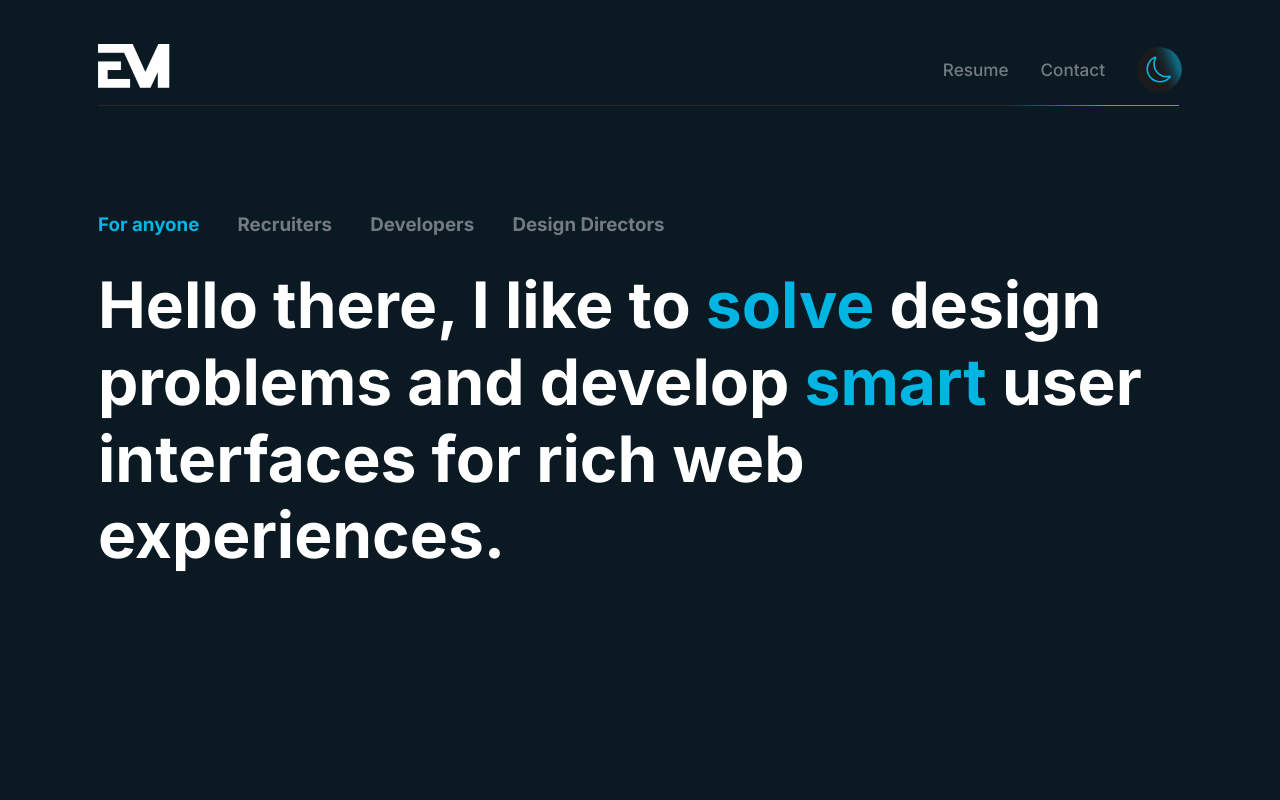
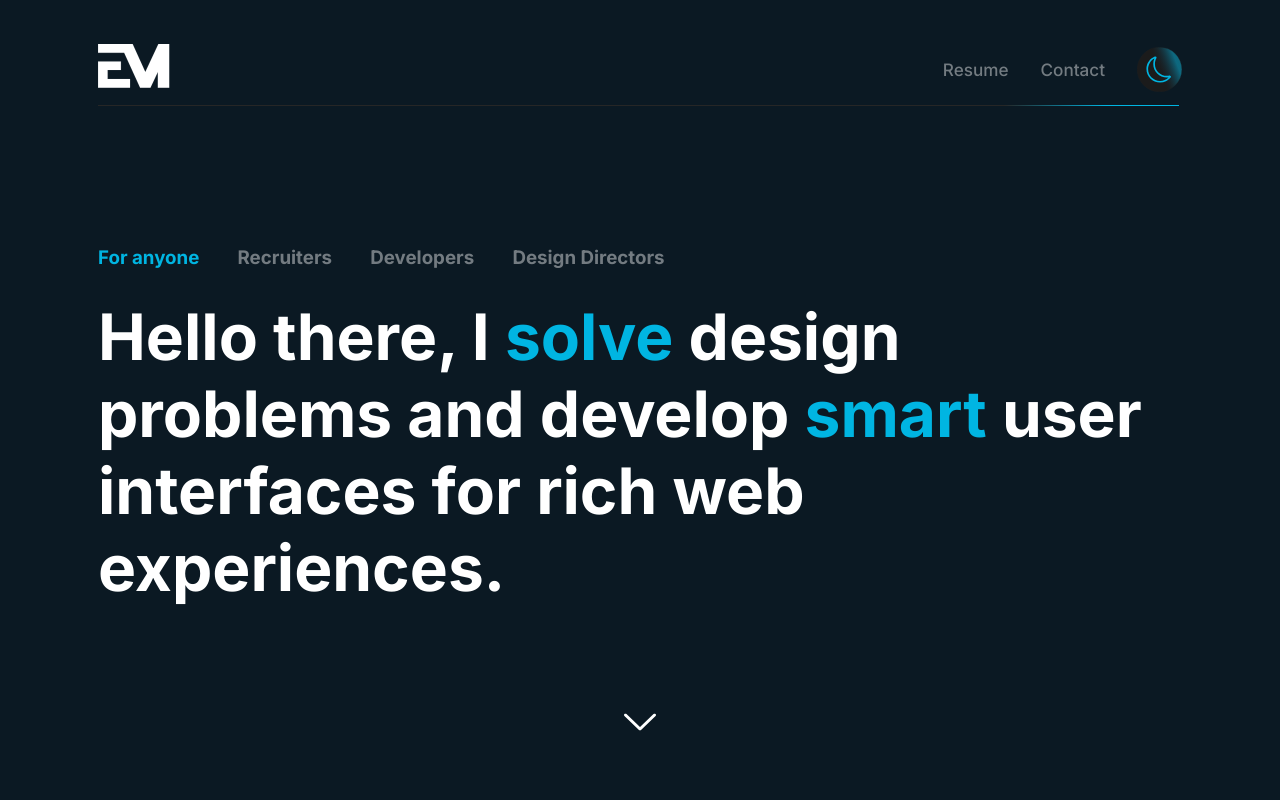
Before and after one commit to esteban24munoz/my-portfolio-vue, a Vue app: page / in a window 1280 px wide. Shown: the top 800 px of the page. Built offline with nearby package versions, Linux system fonts and the light colour scheme.

Commit message:
basic changes
-videos added
-footer moved outside of main

```diff
--- a/src/App.vue
+++ b/src/App.vue
@@ -32,9 +32,9 @@ onMounted(() => {
       <template v-else>
         <HeroSection />
         <CaseStudiesSection />
-        <Footer />
       </template>
     </main>
+    <Footer />
   </div>
 </template>
 
--- a/src/components/CaseStudies/FoodprintsProject.vue
+++ b/src/components/CaseStudies/FoodprintsProject.vue
@@ -1,3 +1,8 @@
+<script setup lang="ts">
+  import amazoniaVideo from './assets/amazonia_v1.mp4';
+  import carmenVideo from './assets/carmen_v1.mp4';
+</script>
+
 <template>
   <div class="case-study">
     <div class="case-study-container">
@@ -175,11 +180,10 @@
 
         <div class="result-showcase">
           <div class="showcase-mockup">
-            <img
-              src="https://api.builder.io/api/v1/image/assets/TEMP/32b210caac53c5aae36fde08793e6239f0bca473?width=1159"
-              alt="Of Beans and Dreams project"
-              class="laptop-mockup"
-            />
+            <video class="project-video" controls>
+              <source :src="carmenVideo" type="video/mp4" muted autoplay>
+              Your browser does not support the video tag.
+            </video>
           </div>
           <a href="#" class="project-link" target="_blank" rel="noopener noreferrer">
             <span class="link-title">Of Beans and Dreams |</span> The power of local food markets
@@ -197,7 +201,7 @@
           </a>
         </div>
 
-        <div class="result-showcase reverse">
+        <div class="result-showcase ">
           <a href="#" class="project-link" target="_blank" rel="noopener noreferrer">
             <span class="link-title">Madre Amazonia |</span> Local food, protected forests, stronger futures
             <svg class="external-icon" width="20" height="20" viewBox="0 0 20 20" fill="none" xmlns="http://www.w3.org/2000/svg">
@@ -213,11 +217,10 @@
             </svg>
           </a>
           <div class="showcase-mockup">
-            <img
-              src="https://api.builder.io/api/v1/image/assets/TEMP/3d4823aa9ba700fae4276f7879b5f1d10033bfa5?width=1159"
-              alt="Madre Amazonia project"
-              class="laptop-mockup"
-            />
+            <video class="project-video" controls>
+              <source :src="amazoniaVideo" type="video/mp4">
+              Your browser does not support the video tag.
+            </video>
           </div>
         </div>
       </section>
@@ -250,10 +253,6 @@
   </div>
 </template>
 
-<script setup lang="ts">
-// Component logic can be added here if needed
-</script>
-
 <style scoped>
 .case-study {
   width: 100%;
@@ -270,6 +269,16 @@
   flex-direction: column;
   gap: 119px;
 }
+
+/* VIDEO  */
+.project-video {
+  width: 100%;
+  height: auto;
+  border-radius: 10px;
+  display: block;
+}
+
+
 
 /* ===== Title and Overview Section ===== */
 .title-content {
@@ -311,7 +320,7 @@
   font-family: Inter, sans-serif;
   font-size: 18px;
   font-weight: 700;
-  text-align: center;
+  text-align: left;
   color: var(--color-text);
   opacity: 0.5;
   margin: 0;
--- a/src/components/CaseStudiesSection.vue
+++ b/src/components/CaseStudiesSection.vue
@@ -220,7 +220,7 @@ const caseStudies: CaseStudy[] = [
   display: flex;
   flex-direction: column;
   align-items: center;
-  padding: 4.44rem 1.5rem;
+  padding: 4rem 1.5rem;
   gap: 4.44rem;
 }
 
@@ -236,7 +236,7 @@ const caseStudies: CaseStudy[] = [
   font-size: 3.25rem;
   font-weight: 700;
   line-height: 1;
-  background: linear-gradient(90deg, var(--color-text-light) 39.9%, var(--color-accent) 100%);
+  background: var(--gradient-accent-side);
   -webkit-background-clip: text;
   background-clip: text;
   color: transparent;
--- a/src/components/HeroSection.vue
+++ b/src/components/HeroSection.vue
@@ -45,7 +45,7 @@ const headingContent = computed(() => {
       default:
         return {
           parts: [
-            { text: 'Hello there, I like to ', highlight: false },
+            { text: 'Hello there, I ', highlight: false },
             { text: 'solve', highlight: true },
             { text: ' design problems and develop ', highlight: false },
             { text: 'smart', highlight: true },
@@ -117,20 +117,9 @@ onMounted(() => {
     </div>
 
     <div class="scroll-indicator">
-      <svg width="32" height="32" viewBox="0 0 32 32" fill="none" xmlns="http://www.w3.org/2000/svg">
-        <path fill-rule="evenodd" clip-rule="evenodd" d="M3.29208 13.292C3.38497 13.1989 3.49532 13.125 3.61681 13.0746C3.7383 13.0242 3.86854 12.9982 4.00008 12.9982C4.13161 12.9982 4.26186 13.0242 4.38335 13.0746C4.50484 13.125 4.61519 13.1989 4.70808 13.292L16.0001 24.586L27.2921 13.292C27.4799 13.1042 27.7345 12.9988 28.0001 12.9988C28.2656 12.9988 28.5203 13.1042 28.7081 13.292C28.8959 13.4798 29.0013 13.7345 29.0013 14C29.0013 14.2656 28.8959 14.5202 28.7081 14.708L16.7081 26.708C16.6152 26.8011 16.5048 26.875 16.3833 26.9254C16.2619 26.9759 16.1316 27.0018 16.0001 27.0018C15.8685 27.0018 15.7383 26.9759 15.6168 26.9254C15.4953 26.875 15.385 26.8011 15.2921 26.708L3.29208 14.708C3.19895 14.6151 3.12507 14.5048 3.07465 14.3833C3.02424 14.2618 2.99829 14.1316 2.99829 14C2.99829 13.8685 3.02424 13.7382 3.07465 13.6167C3.12507 13.4953 3.19895 13.3849 3.29208 13.292Z" fill="url(#paint0_linear_chevron)"/>
-        <path fill-rule="evenodd" clip-rule="evenodd" d="M3.29208 5.29202C3.38497 5.19889 3.49532 5.12501 3.61681 5.07459C3.7383 5.02418 3.86854 4.99823 4.00008 4.99823C4.13161 4.99823 4.26186 5.02418 4.38335 5.07459C4.50484 5.12501 4.61519 5.19889 4.70808 5.29202L16.0001 16.586L27.2921 5.29202C27.3851 5.19904 27.4954 5.12529 27.6169 5.07497C27.7384 5.02465 27.8686 4.99875 28.0001 4.99875C28.1316 4.99875 28.2618 5.02465 28.3832 5.07497C28.5047 5.12529 28.6151 5.19904 28.7081 5.29202C28.8011 5.38499 28.8748 5.49537 28.9251 5.61685C28.9754 5.73833 29.0013 5.86853 29.0013 6.00002C29.0013 6.13151 28.9754 6.26171 28.9251 6.38318C28.8748 6.50466 28.8011 6.61504 28.7081 6.70802L16.7081 18.708C16.6152 18.8011 16.5048 18.875 16.3833 18.9254C16.2619 18.9759 16.1316 19.0018 16.0001 19.0018C15.8685 19.0018 15.7383 18.9759 15.6168 18.9254C15.4953 18.875 15.385 18.8011 15.2921 18.708L3.29208 6.70802C3.19895 6.61513 3.12507 6.50478 3.07465 6.38329C3.02424 6.26179 2.99829 6.13155 2.99829 6.00002C2.99829 5.86848 3.02424 5.73824 3.07465 5.61675C3.12507 5.49526 3.19895 5.38491 3.29208 5.29202Z" fill="url(#paint1_linear_chevron)"/>
-        <defs>
-          <linearGradient id="paint0_linear_chevron" x1="2.99829" y1="20" x2="29.0013" y2="20" gradientUnits="userSpaceOnUse">
-            <stop offset="0.399038" stop-color="white"/>
-            <stop offset="1" stop-color="#00B5E2"/>
-          </linearGradient>
-          <linearGradient id="paint1_linear_chevron" x1="2.99829" y1="12" x2="29.0013" y2="12" gradientUnits="userSpaceOnUse">
-            <stop offset="0.399038" stop-color="white"/>
-            <stop offset="1" stop-color="#00B5E2"/>
-          </linearGradient>
-        </defs>
-      </svg>
+     <svg xmlns="http://www.w3.org/2000/svg" width="25" height="13" viewBox="0 0 25 13" fill="none">
+  <path d="M24.667 1.85019L13.3039 12.6823C13.1984 12.783 13.0731 12.8629 12.9351 12.9174C12.7972 12.9719 12.6493 13 12.5 13C12.3507 13 12.2028 12.9719 12.0649 12.9174C11.9269 12.8629 11.8016 12.783 11.6961 12.6823L0.333001 1.85019C0.119784 1.64693 0 1.37126 0 1.08381C0 0.796369 0.119784 0.520696 0.333001 0.317441C0.546219 0.114187 0.835403 0 1.13694 0C1.43847 0 1.72766 0.114187 1.94087 0.317441L12.5 10.3845L23.0591 0.317441C23.1647 0.2168 23.29 0.136967 23.428 0.0825C23.5659 0.0280332 23.7138 0 23.8631 0C24.0124 0 24.1602 0.0280332 24.2981 0.0825C24.4361 0.136967 24.5614 0.2168 24.667 0.317441C24.7726 0.418083 24.8563 0.537562 24.9135 0.669056C24.9706 0.800551 25 0.941486 25 1.08381C25 1.22614 24.9706 1.36708 24.9135 1.49857C24.8563 1.63007 24.7726 1.74955 24.667 1.85019Z" fill="white"/>
+</svg>
     </div>
   </section>
 </template>
@@ -143,7 +132,7 @@ onMounted(() => {
   flex-direction: column;
   align-items: center;
   justify-content: center;
-  padding: 6.5rem 1.5rem 2rem;
+  padding: 0rem 1.5rem 2rem;
   gap: 3rem;
   transition: background-color 0.3s ease;
 }
@@ -154,6 +143,7 @@ onMounted(() => {
   display: flex;
   flex-direction: column;
   gap: 1.66rem;
+  padding-bottom: 52px;
 }
 
 .audience-tabs {
@@ -206,7 +196,6 @@ onMounted(() => {
   display: flex;
   justify-content: center;
   align-items: center;
-  margin-top: auto;
 }
 
 .scroll-indicator svg {
--- a/src/style.css
+++ b/src/style.css
@@ -168,10 +168,12 @@
   --color-heading: var(--color-text-dark);
   --color-text: var(--color-text-dark);
 
+   /* 3 — White to accent horizontal blend */
+  --gradient-accent-side: linear-gradient(249deg, rgba(0, 181, 226, 0.80) 37.92%, rgba(14, 26, 51, 0.00) 53.25%), #1B1B1B;
 
   /* Light theme card gradient */
   --linear-top-right: rgba(60, 60, 60, 0.15);
-  --linear-top-right-fill: linear-gradient(249deg, rgba(0, 181, 226, 0.08) 18.59%, rgba(240, 239, 237, 0.00) 53.25%), #FFFFFF;
+  --linear-top-right-fill: none;
 }
 
 /* ================================================
```
Also changed, not shown: 2 other files (tests, documents, lock files or other folders).
